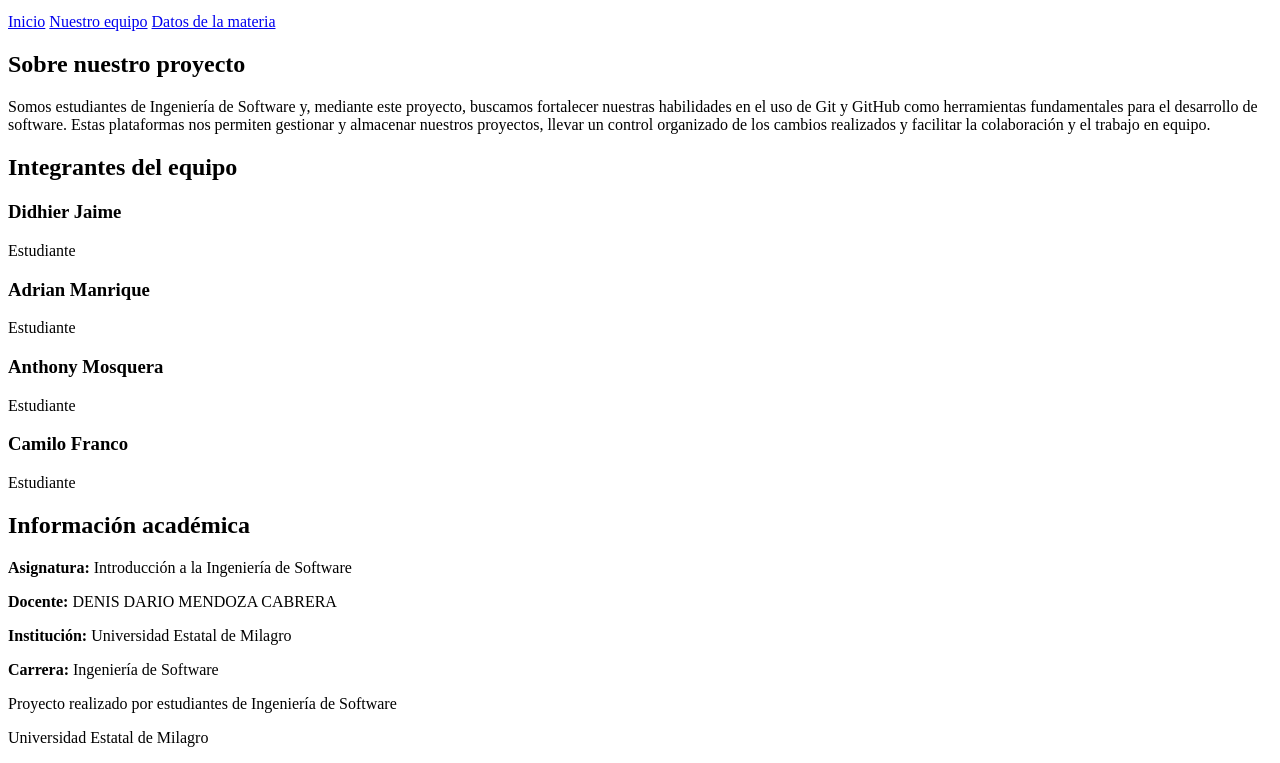
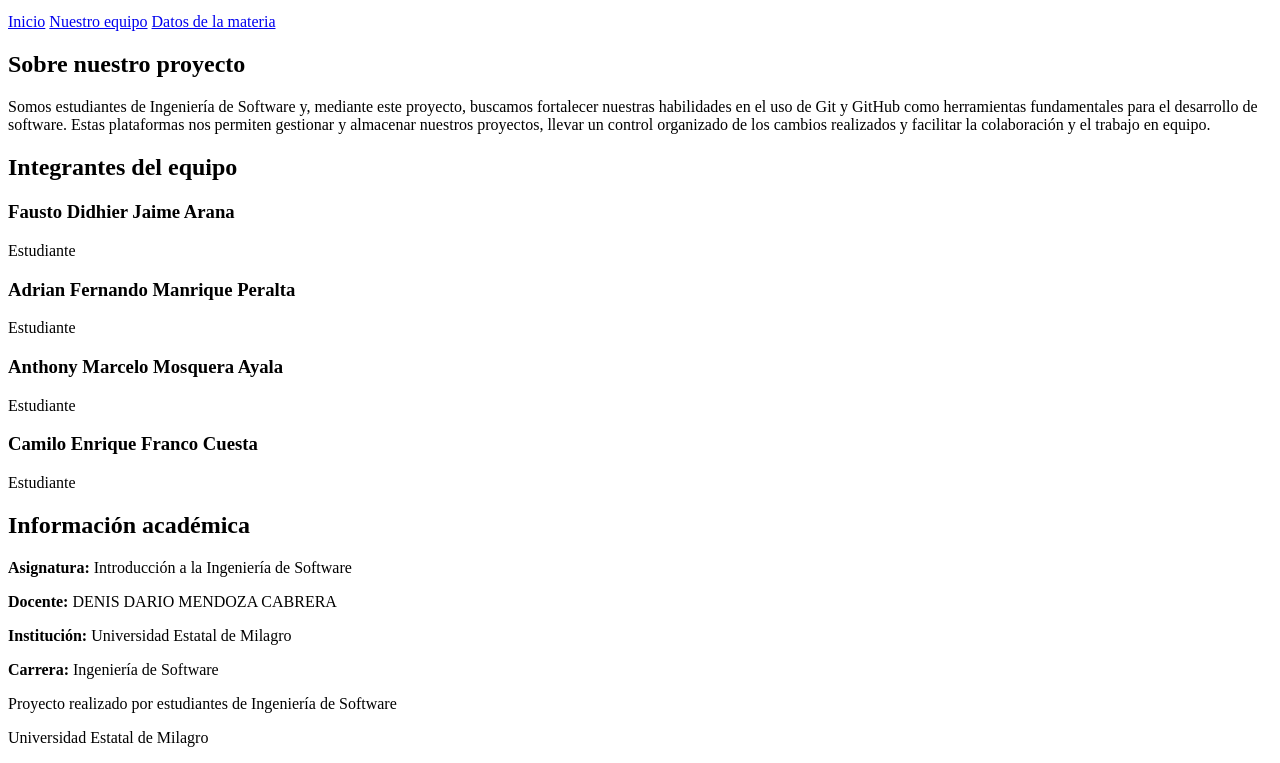
Before and after one commit to anthonymarcelo1703-lab/Proyecto_Equipo, a plain HTML site: page Proyecto_equipo-Workspace/index.html in a window 1280 px wide. Shown: the part 87-850 px from the top of the page. Drawn offline with Linux system fonts and the light colour scheme.

Commit message:
Ampliar información
Ampliar la información de los integrantes del equipo

```diff
--- a/Proyecto_equipo-Workspace/index.html
+++ b/Proyecto_equipo-Workspace/index.html
@@ -22,22 +22,24 @@
 
             <div class="integrantes">
                 <div class="persona">
-                    <h3>Didhier Jaime</h3>
+                    <h3>Fausto Didhier Jaime Arana
+</h3>
                     <p>Estudiante</p>
                 </div>
 
                 <div class="persona">
-                    <h3>Adrian Manrique</h3>
+                    <h3>Adrian Fernando Manrique Peralta
+</h3>
                     <p>Estudiante</p>
                 </div>
 
                 <div class="persona">
-                    <h3>Anthony Mosquera</h3>
+                    <h3>Anthony Marcelo Mosquera Ayala</h3>
                     <p>Estudiante</p>
                 </div>
 
                 <div class="persona">
-                    <h3>Camilo Franco</h3>
+                    <h3>Camilo Enrique Franco Cuesta</h3>
                     <p>Estudiante</p>
                 </div>
             </div>
@@ -45,8 +47,7 @@
 
         <section id="datos">
             <h2>Información académica</h2>
-            <p><strong>Asignatura:</strong> Introducción a la Ingeniería de Software </p>
-
+            <p><strong>Asignatura:</strong> Introducción a la Ingeniería de Software</p>
             <p><strong>Docente:</strong> DENIS DARIO MENDOZA CABRERA</p>
             <p><strong>Institución:</strong> Universidad Estatal de Milagro</p>
             <p><strong>Carrera:</strong> Ingeniería de Software</p>
```
